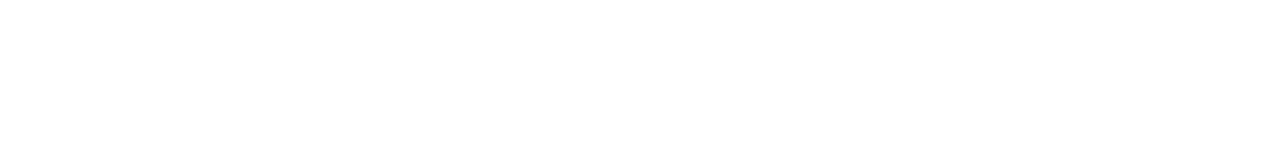
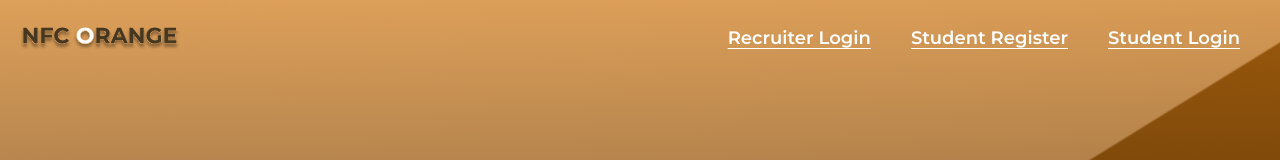
Before and after one commit to KhoiUna/nfc-orange, a Next.js app in the folder web/: page /guide in a window 1280 px wide. Before the commit this address had no page. Shown: the top 160 px of the page. Built offline with nearby package versions, Linux system fonts and the light colour scheme.

Commit message:
new file:   web/pages/guide.tsx

```diff
--- /dev/null
+++ b/web/pages/guide.tsx
@@ -0,0 +1,15 @@
+import Layout from "../containers/Layout";
+import PDFViewer from "tailwind-pdf-viewer/dist";
+import "tailwind-pdf-viewer/dist/style.css";
+
+export default function Guide() {
+    return (
+        <Layout title="Home">
+            <div id="parallax" className="flex justify-center items-center text-center">
+                <div className="w-full mt-[5rem]">
+                    <PDFViewer pdfURL={"/nfcorange-guide-flyer.pdf"} />
+                </div>
+            </div>
+        </Layout>
+    );
+}
```
Also changed, not shown: 1 other file (tests, documents, lock files or other folders).
